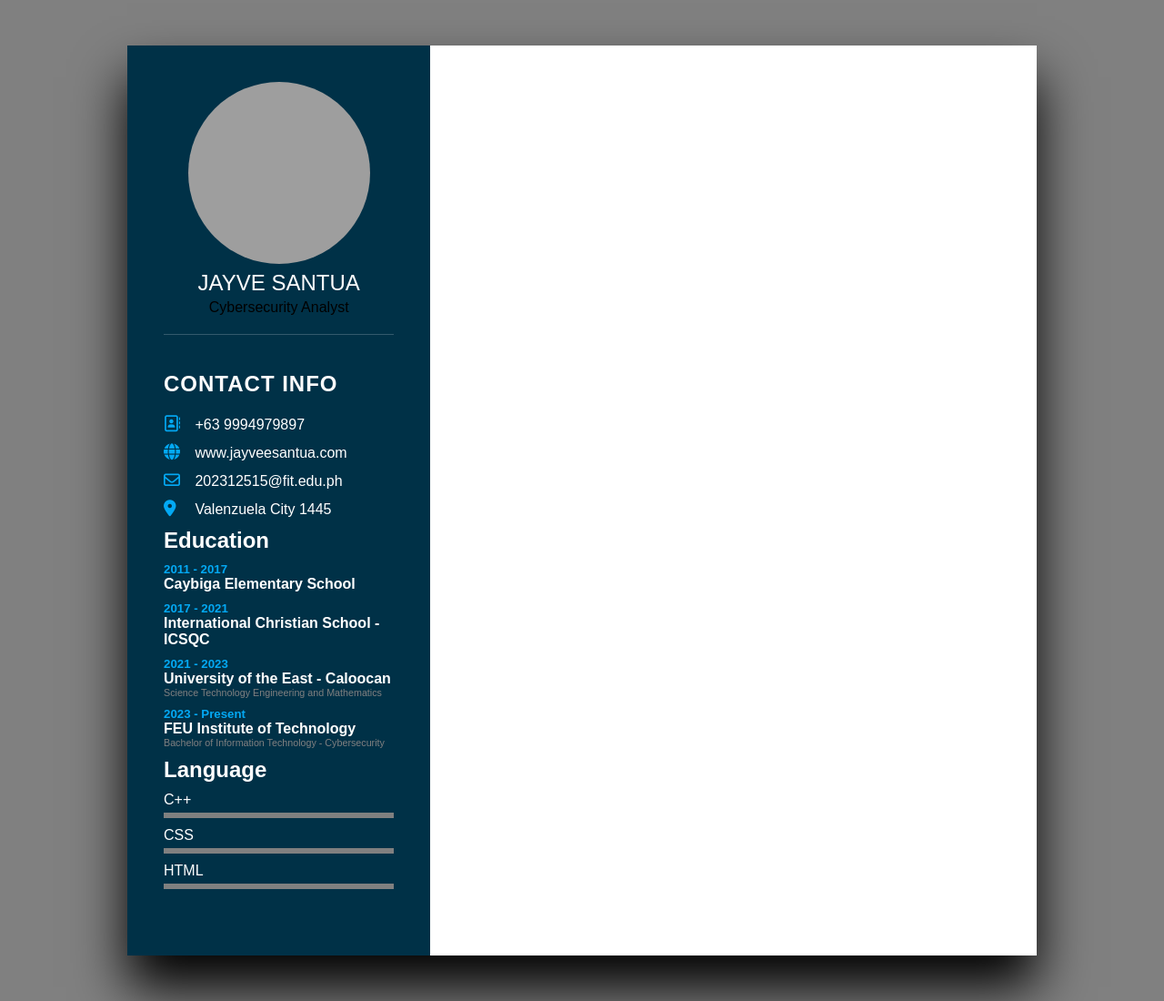
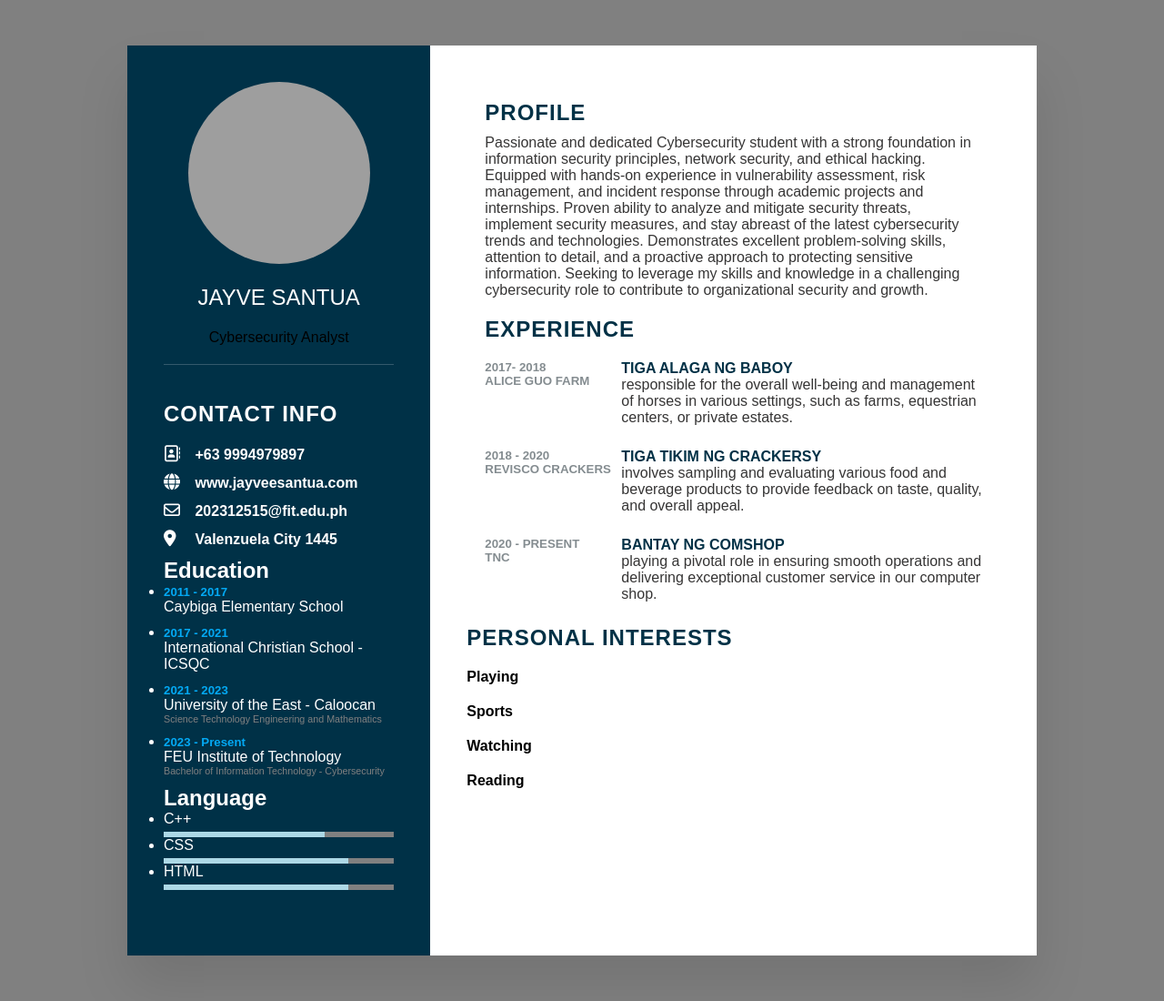
Before and after one commit to santuajayvee7/wd-santua_sw2, a plain HTML site: page index.html in a window 1280 px wide. Shown: the whole page at 91% size. Drawn offline with Linux system fonts and the light colour scheme; grey boxes are pictures that could not be loaded.

Commit message:
code done

```diff
--- a/assets/css/style.css
+++ b/assets/css/style.css
@@ -1,10 +1,8 @@
-
- * {
+* {
     margin: 0;
     padding: 0;
     box-sizing: border-box;
     font-family: 'Poppins', sans-serif;
-
 }
 
 body {
@@ -22,19 +20,16 @@ body {
     min-height: 1000px;
     background: #fff;
     margin: 50px;
-    display:grid;
+    display: grid;
     grid-template-columns: 1fr 2fr;
-    box-shadow: 0 35px 55px rgba(0,0,0.1)
-
+    box-shadow: 0 35px 55px rgba(0, 0, 0, 0.1);
 }
 
-
-.container .left_Side {
+.left_Side {
     position: relative;
     background: #003147;
     padding: 40px;
 }
-
 
 .profileText {
     position: relative;
@@ -42,19 +37,18 @@ body {
     flex-direction: column;
     align-items: center;
     padding-bottom: 20px;
-    border-bottom: 1px solid rgba(255,255,255,0.2);
+    border-bottom: 1px solid rgba(255, 255, 255, 0.2);
 }
 
-.profileText .imgBox {
+.imgBox {
     position: relative;
     width: 200px;
     height: 200px;
     border-radius: 50%;
     overflow: hidden;
-    ;
 }
 
-.profileText .imgBox img {
+.imgBox img {
     position: absolute;
     top: 0;
     left: 0;
@@ -64,17 +58,17 @@ body {
 }
 
 .profileText h2 {
-    color:#003147 #fff;
-    font-style: 1.5px;
+    color: #fff;
+    font-size: 1.5em;
     margin-top: 20px;
     text-transform: uppercase;
     font-weight: 500;
-    line-height: 1.4px;
+    line-height: 1.4em;
 }
 
 .profileText h2 span {
-    font-size: 0.5px;
-    font-weight: 200px;
+    font-size: 0.5em;
+    font-weight: 200;
 }
 
 .contactInfo {
@@ -84,7 +78,7 @@ body {
 .title {
     color: #fff;
     text-transform: uppercase;
-    font-weight: 600px;
+    font-weight: 600;
     letter-spacing: 1px;
     margin-bottom: 20px;
 }
@@ -100,7 +94,7 @@ body {
     cursor: pointer;
 }
 
-.contactInfo ul li .icon {
+.icon {
     display: inline-block;
     width: 30px;
     font-size: 18px;
@@ -109,34 +103,35 @@ body {
 
 .contactInfo ul li span {
     color: #fff;
-    font-weight: 600px;
+    font-weight: 600;
 }
 
 h2 {
-    color: #fff;
-    position: relative;
-
+    color: white;
 }
-
 
 .education li {
     margin-bottom: 10px;
-
+    color: white;
 }
 
 .education h5 {
     color: #03a9f4;
-    font-weight: 600px;
+    font-weight: 600;
 }
 
 .education h4 {
     color: #fff;
-    font-weight: 3000;
+    font-weight: 300;
 }
 
 .education h6 {
     color: gray;
     font-weight: 300;
+}
+
+.language li {
+    color: white;
 }
 
 .language .percent {
@@ -146,8 +141,97 @@ h2 {
     background: gray;
     display: block;
     margin-top: 5px;
+}
+
+.language .percent div {
+    position: absolute;
+    height: 100%;
+    top: 0;
+    left: 0;
+    background: lightblue;
+}
+
+.right_Side {
+    position: relative;
+    background: #fff;
+    padding: 40px;
+}
+
+.about {
+    margin: 20px;
+}
+
+.about:last-child {
+    margin: 0;
+}
+
+
+.prof {
+    color:#003146;
+    text-transform: uppercase;
+    letter-spacing: 1px;
+    margin-bottom: 10px;
+}
+
+p {
+    color: rgb(54, 53, 53);
+    margin-bottom: 5px;
+}
+
+.about .box {
+    display: flex;
+    flex-direction: row;
+    margin: 20px 0;
+
 
 }
 
-.language .percent .div {
+.about .box .year {
+    min-width: 150px;
+
 }
+
+.about .box .year h5 {
+    text-transform: uppercase;
+    color: #848c90;
+
+}
+
+.about .box .text h4 {
+    text-transform: uppercase;
+    color: rgb(0, 49, 70);
+    font-size: 16px;
+}
+
+.interest {
+
+    color: #003146;
+    text-transform: uppercase;
+    letter-spacing: 1px;
+    margin-bottom: 10px;
+
+}
+
+.interest .box {
+    width: 100%;
+    display: grid;
+    grid-template-columns: 150px 1fr;
+    justify-content: center;
+    align-items: center;
+
+}
+
+.interest .box h4 {
+    text-transform: uppercase;
+    color: #848c89;
+    font-weight: 500;
+
+}
+
+.interest .box .percent {
+    position: relative;
+    width: 100%;
+    height: 10px;
+    background: #f0f0f0
+
+}
--- a/index.html
+++ b/index.html
@@ -12,7 +12,7 @@
         <div class="left_Side">
             <div class="profileText">
                 <div class="imgBox">
-                    <img src="https://scontent.fcrk3-2.fna.fbcdn.net/v/t39.30808-1/400434009_3012338978899486_6276059981310673463_n.jpg?stp=dst-jpg_p200x200&_nc_cat=103&ccb=1-7&_nc_sid=5f2048&_nc_eui2=AeEcnzPRmfiw0aj7nxijWIfejAI_PYKqU3aMAj89gqpTdgn9mMgfHfy0UWIacgWk-sPhr2YMtLuWpJxjtavU5ruU&_nc_ohc=JmlZucbBtq4Q7kNvgFm5TT7&_nc_ht=scontent.fcrk3-2.fna&oh=00_AYDvQNz-lgIhSKHmqXHytOmMz2FNqxMJaFSIrxOMKiboMA&oe=66564626"> href=
+                    <img src="https://scontent.fcrk3-2.fna.fbcdn.net/v/t39.30808-1/400434009_3012338978899486_6276059981310673463_n.jpg?stp=dst-jpg_p200x200&_nc_cat=103&ccb=1-7&_nc_sid=5f2048&_nc_eui2=AeEcnzPRmfiw0aj7nxijWIfejAI_PYKqU3aMAj89gqpTdgn9mMgfHfy0UWIacgWk-sPhr2YMtLuWpJxjtavU5ruU&_nc_ohc=JmlZucbBtq4Q7kNvgFm5TT7&_nc_ht=scontent.fcrk3-2.fna&oh=00_AYDvQNz-lgIhSKHmqXHytOmMz2FNqxMJaFSIrxOMKiboMA&oe=66564626">
                 </div>
                 <h2>Jayve Santua</h2><br><span>Cybersecurity Analyst</span>
             </div>
@@ -23,7 +23,7 @@
                     <li>
                         <span class="icon"><i class="fa-regular fa-address-book"></i></span>
                         <span class="text">+63 9994979897</span>
-
+                    </li>
                     <li>
                         <span class="icon"><i class="fa-solid fa-globe"></i></span>
                         <span class="text">www.jayveesantua.com</span>
@@ -36,8 +36,8 @@
                         <span class="icon"><i class="fa-solid fa-location-dot"></i></span>
                         <span class="text">Valenzuela City 1445</span>
                     </li>
-
                 </ul>
+            </div>
 
             <div class="education">
                 <h2>Education</h2>
@@ -68,20 +68,87 @@
                 <ul>
                     <li>
                         <span class="text">C++</span>
-                        <span class="percent"></span>
+                        <div class="percent">
+                            <div style="width: 70%;"></div>
+                        </div>
+                    </li>
                     <li>
                         <span class="text">CSS</span>
-                        <span class="percent"><span>
-
+                        <div class="percent">
+                            <div style="width: 80%;"></div>
+                        </div>
                     </li>
                     <li>
                         <span class="text">HTML</span>
-                        <span class="percent"></span>
+                        <div class="percent">
+                            <div style="width: 80%;"></div>
+                        </div>
                     </li>
                 </ul>
             </div>
+        </div>
 
+        <div class="right_Side">
+            <div class="profile">
+                <div class="about">
+                    <h2 class="prof">Profile</h2>
+                    <p>Passionate and dedicated Cybersecurity student with a strong foundation in information security principles, network security, and ethical hacking. Equipped with hands-on experience in vulnerability assessment, risk management, and incident response through academic projects and internships. Proven ability to analyze and mitigate security threats, implement security measures, and stay abreast of the latest cybersecurity trends and technologies. Demonstrates excellent problem-solving skills, attention to detail, and a proactive approach to protecting sensitive information. Seeking to leverage my skills and knowledge in a challenging cybersecurity role to contribute to organizational security and growth.</p>
+            </div>
 
+            <div class="about">
+                <h2 class="prof">Experience</h2>
+                <div class="box">
+                    <div class="year">
+                        <h5>2017- 2018</h5>
+                        <h5>Alice Guo Farm</h5>
+                    </div>
+                    <div class="text">
+                        <h4>Tiga Alaga ng Baboy</h4>
+                        <p> responsible for the overall well-being and management of horses in various settings, such as farms, equestrian centers, or private estates.</p>
+                    </div>
+                </div>
+                <div class="box">
+                    <div class="year">
+                        <h5>2018 - 2020</h5>
+                        <h5>Revisco Crackers</h5>
+                    </div>
+                    <div class="text">
+                        <h4>Tiga Tikim ng Crackersy</h4>
+                        <p> involves sampling and evaluating various food and beverage products to provide feedback on taste, quality, and overall appeal.</p>
+                    </div>
+                </div>
+                <div class="box">
+                    <div class="year">
+                        <h5>2020 - Present</h5>
+                        <h5>TNC</h5>
+                    </div>
+                    <div class="text">
+                        <h4>Bantay ng Comshop</h4>
+                        <p> playing a pivotal role in ensuring smooth operations and delivering exceptional customer service in our computer shop.</p>
+                    </div>
+                </div>
+            </div>
 
+            <div class="about interests">
+                <h2 class="interest">Personal Interests</h2>
+                <div class="box">
+                    <h4>Playing</h4>
+                    <div class="percent"></div>
+                </div>
+                <div class="box">
+                    <h4>Sports</h4>
+                    <div class="percent"></div>
+                </div>
+                <div class="box">
+                    <h4>Watching</h4>
+                    <div class="percent"></div>
+                </div>
+                <div class="box">
+                    <h4>Reading</h4>
+                    <div class="percent"></div>
+                </div>
+            </div>
+        </div>
+    </div>
 </body>
 </html>
```
Lines whose indentation alone changed are shown as unchanged.
